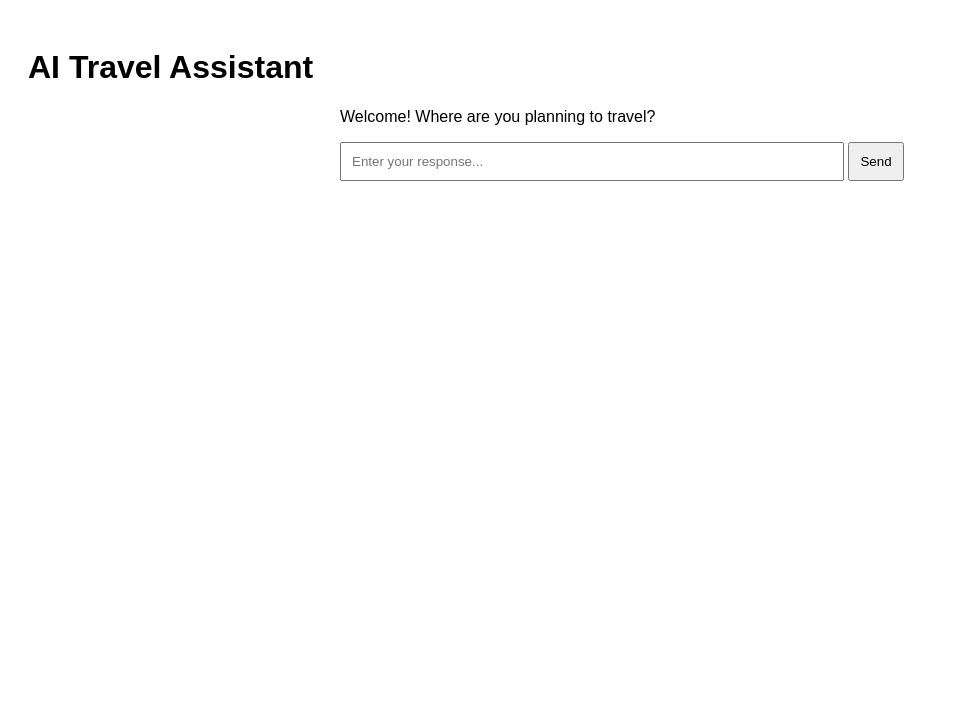
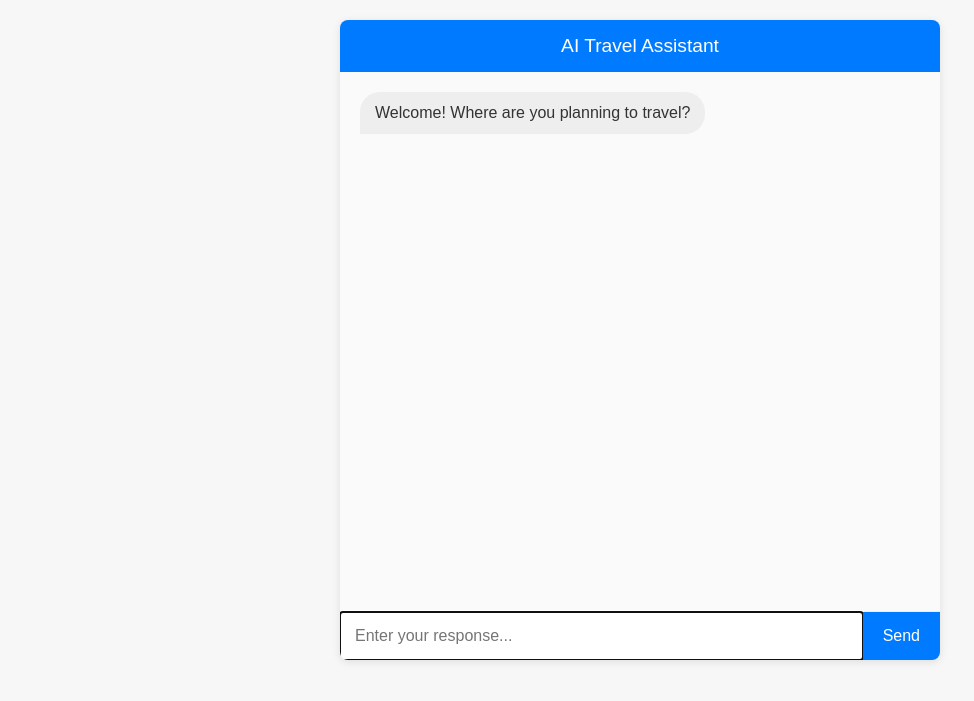
Before and after one commit to abhishekcarmel01/Travel-chatter, a Flask app: page / in a window 1280 px wide. Shown: the top 701 px of the page, without its empty margins (0-974 px from the left). Run offline with Flask 3, Linux system fonts and the light colour scheme; parts of the project's set-up code (start-up, migrations or seed data) failed here and were passed over.

Commit message:
finally done

```diff
--- a/app.py
+++ b/app.py
@@ -3,8 +3,12 @@ import ollama
 from chroma import travel_embeddings, query_input
 import json
 from dotenv import load_dotenv
+from flask_session import Session
 import os
 import spacy
+import logging
+
+logging.getLogger('chromadb').setLevel(logging.ERROR)
 
 nlp = spacy.load("en_core_web_sm")
 
@@ -14,7 +18,7 @@ SECRET_KEY=os.getenv("FLASK_SECRET_KEY")
 app = Flask(__name__)
 app.config['SECRET_KEY'] = SECRET_KEY
 app.config['SESSION_TYPE'] = 'filesystem'
-session(app)
+Session(app)
 
 @app.route('/')
 def home():
@@ -43,7 +47,7 @@ def call_model(prompt):
         return response.get("message", {}).get("content", "No response received from the model.")
     except Exception as e:
         print("Error")
-        return e
+        return str(e)
 
 @app.route('/chat', methods=['POST'])
 def chat():
--- a/requirements.txt
+++ b/requirements.txt
@@ -30,6 +30,7 @@ faiss-cpu==1.10.0
 fastapi==0.115.8
 filelock==3.17.0
 Flask==3.1.0
+Flask-Session==0.8.0
 flatbuffers==25.2.10
 fsspec==2025.2.0
 google-auth==2.38.0
--- a/templates/index.html
+++ b/templates/index.html
@@ -1,44 +1,156 @@
 <!DOCTYPE html>
 <html lang="en">
+
 <head>
     <meta charset="UTF-8">
     <meta name="viewport" content="width=device-width, initial-scale=1.0">
     <title>Travel Assistant</title>
     <style>
-        body { font-family: Arial, sans-serif; padding: 20px; }
-        .chatbox { width: 100%; max-width: 600px; margin: auto; }
-        .chatbox input { width: 80%; padding: 10px; }
-        .chatbox button { padding: 10px; }
+        body {
+            font-family: Arial, sans-serif;
+            background: #f7f7f7;
+            margin: 0;
+            padding: 20px;
+        }
+
+        .chat-container {
+            max-width: 600px;
+            margin: 0 auto;
+            background: #fff;
+            border-radius: 8px;
+            box-shadow: 0 2px 8px rgba(0, 0, 0, 0.1);
+            display: flex;
+            flex-direction: column;
+            height: 80vh;
+            overflow: hidden;
+        }
+
+        .chat-header {
+            background: #007BFF;
+            color: #fff;
+            padding: 15px;
+            text-align: center;
+            font-size: 1.2em;
+        }
+
+        .chat-log {
+            flex: 1;
+            padding: 20px;
+            overflow-y: auto;
+            background: #fafafa;
+        }
+
+        .chat-input {
+            display: flex;
+            border-top: 1px solid #eee;
+        }
+
+        .chat-input input {
+            flex: 1;
+            padding: 15px;
+            border: none;
+            font-size: 1em;
+        }
+
+        .chat-input button {
+            padding: 15px 20px;
+            background: #007BFF;
+            color: #fff;
+            border: none;
+            cursor: pointer;
+            font-size: 1em;
+        }
+
+        .message {
+            margin-bottom: 15px;
+            line-height: 1.4;
+        }
+
+        .message.user {
+            text-align: right;
+        }
+
+        .message.bot {
+            text-align: left;
+        }
+
+        .message .bubble {
+            display: inline-block;
+            padding: 10px 15px;
+            border-radius: 20px;
+            max-width: 80%;
+        }
+
+        .message.user .bubble {
+            background: #007BFF;
+            color: #fff;
+            border-bottom-right-radius: 0;
+        }
+
+        .message.bot .bubble {
+            background: #eee;
+            color: #333;
+            border-bottom-left-radius: 0;
+        }
     </style>
 </head>
+
 <body>
-    <h1>AI Travel Assistant</h1>
-    <div class="chatbox">
-        <div id="chat-log">
-            <p>Welcome! Where are you planning to travel?</p>
+    <div class="chat-container">
+        <div class="chat-header">
+            AI Travel Assistant
         </div>
-        <input type="text" id="user-input" placeholder="Enter your response...">
-        <button onclick="sendMessage()">Send</button>
+        <div id="chat-log" class="chat-log">
+            <div class="message bot">
+                <div class="bubble">Welcome! Where are you planning to travel?</div>
+            </div>
+        </div>
+        <div class="chat-input">
+            <input type="text" id="user-input" placeholder="Enter your response..." autofocus>
+            <button onclick="sendMessage()">Send</button>
+        </div>
     </div>
 
     <script>
         function sendMessage() {
-            let userInput = document.getElementById("user-input").value;
-            document.getElementById("chat-log").innerHTML += "<p><strong>You:</strong> " + userInput + "</p>";
+            let inputField = document.getElementById("user-input");
+            let userInput = inputField.value.trim();
+            if (!userInput) return;
+
+            appendMessage("user", userInput);
 
             fetch('/chat', {
                 method: 'POST',
                 headers: { 'Content-Type': 'application/json' },
                 body: JSON.stringify({ user_input: userInput })
             })
-            .then(response => response.json())
-            .then(data => {
-                let formattedResponse = data.bot_response.replace(/\n/g, "<br>");
-                document.getElementById("chat-log").innerHTML += "<p><strong>Bot:</strong><br>" + formattedResponse + "</p>";
-                document.getElementById("user-input").value = '';
-            });
+                .then(response => response.json())
+                .then(data => {
+                    let botResponse = data.bot_response;
+                    appendMessage("bot", botResponse);
+                    inputField.value = '';
+                    inputField.focus();
+                })
+                .catch(err => {
+                    console.error("Error:", err);
+                    appendMessage("bot", "Sorry, something went wrong.");
+                });
+        }
+
+        function appendMessage(sender, text) {
+            let chatLog = document.getElementById("chat-log");
+            let messageDiv = document.createElement("div");
+            messageDiv.className = "message " + sender;
+
+            let bubble = document.createElement("div");
+            bubble.className = "bubble";
+            bubble.innerHTML = text.replace(/\n/g, "<br>");
+
+            messageDiv.appendChild(bubble);
+            chatLog.appendChild(messageDiv);
+            chatLog.scrollTop = chatLog.scrollHeight;
         }
     </script>
+</body>
 
-</body>
 </html>
```
Also changed, not shown: chroma.py (+9 -3 lines), 1 other file.
